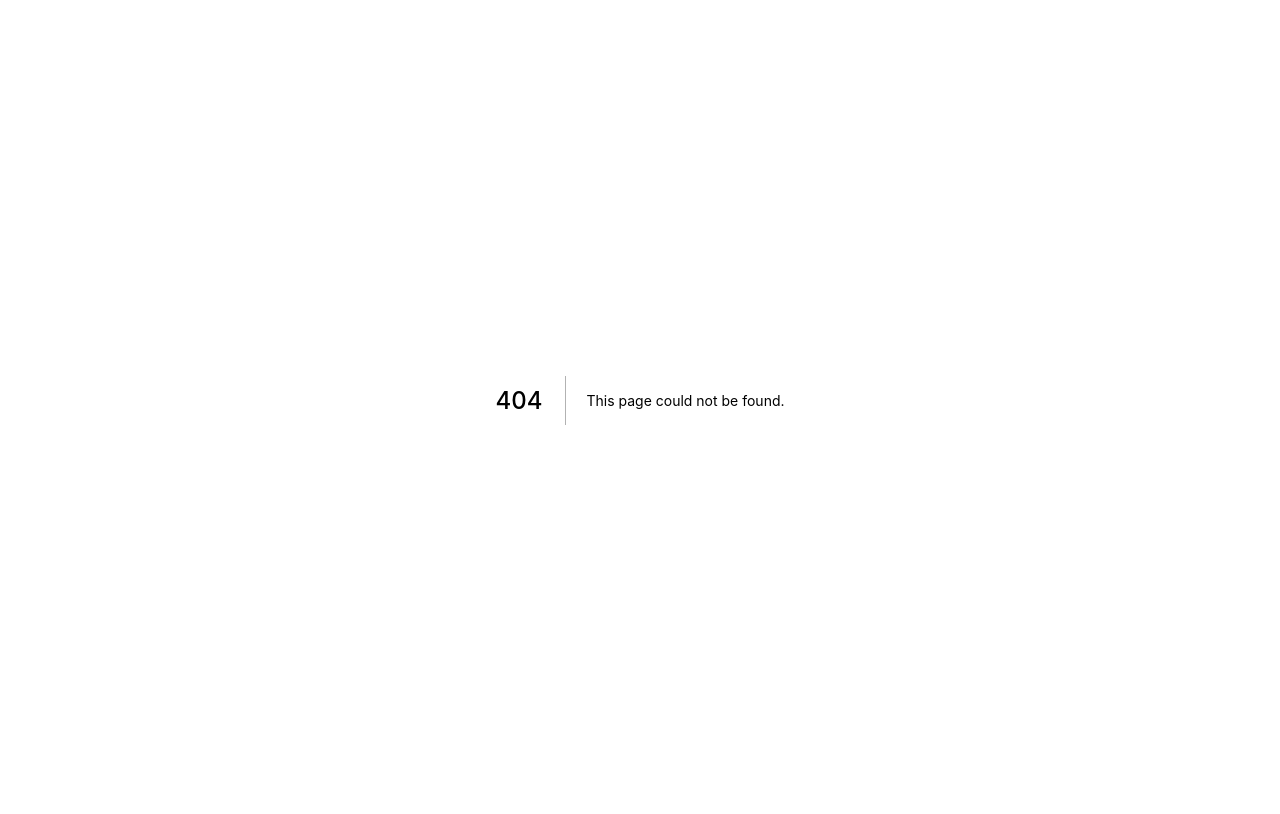
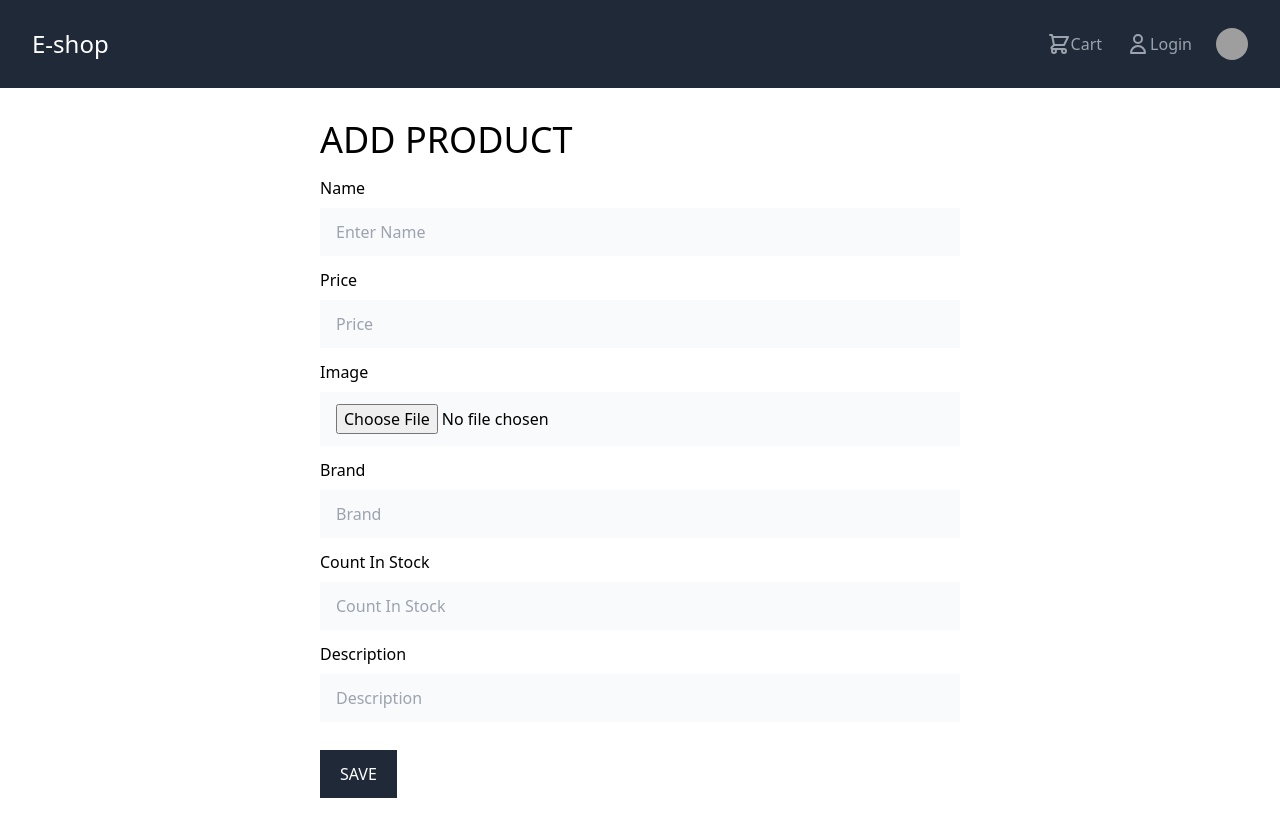
Before and after one commit to Rakib544/e-shop, a Next.js app: page /addproducts in a window 1280 px wide. Before the commit this address had no page. Built offline with nearby package versions, Linux system fonts and the light colour scheme; grey boxes are pictures that could not be loaded.

Commit message:
add product page design done

```diff
--- /dev/null
+++ b/pages/addproducts.tsx
@@ -0,0 +1,69 @@
+import NavBar from "../components/Navbar/Navbar";
+
+const AddProducts = () => {
+    return (
+        <>
+            <NavBar />
+            <div className="w-1/2 mx-auto mt-8">
+                <h1 className="text-4xl">ADD PRODUCT</h1>
+                <form className="mt-4">
+                    <div className="my-3">
+                        <label htmlFor="name">Name</label>
+                        <input
+                            className="block w-full px-4 py-3 border-0 focus:outline-none bg-gray-50 mt-2"
+                            type="text"
+                            placeholder="Enter Name"
+                        />
+                    </div>
+                    <div className="my-3">
+                        <label htmlFor="price">Price</label>
+                        <input
+                            className="block w-full px-4 py-3 border-0 focus:outline-none bg-gray-50 mt-2"
+                            type="text"
+                            placeholder="Price"
+                        />
+                    </div>
+                    <div className="my-3">
+                        <label htmlFor="image">Image</label>
+                        <input
+                            className="block w-full px-4 py-3 border-0 focus:outline-none bg-gray-50 mt-2"
+                            type="file"
+                        />
+                    </div>
+                    <div className="my-3">
+                        <label htmlFor="brand">Brand</label>
+                        <input
+                            className="block w-full px-4 py-3 border-0 focus:outline-none bg-gray-50 mt-2"
+                            type="text"
+                            placeholder="Brand"
+                        />
+                    </div>
+                    <div className="my-3">
+                        <label htmlFor="stock">Count In Stock</label>
+                        <input
+                            className="block w-full px-4 py-3 border-0 focus:outline-none bg-gray-50 mt-2"
+                            type="text"
+                            placeholder="Count In Stock"
+                        />
+                    </div>
+                    <div className="my-3">
+                        <label htmlFor="description">Description</label>
+                        <input
+                            className="block w-full px-4 py-3 border-0 focus:outline-none bg-gray-50 mt-2"
+                            type="text"
+                            placeholder="Description"
+                        />
+                    </div>
+                    <button
+                        type="submit"
+                        className="px-5 py-3 bg-gray-800 text-white my-4"
+                    >
+                        SAVE
+                    </button>
+                </form>
+            </div>
+        </>
+    );
+};
+
+export default AddProducts;
```
